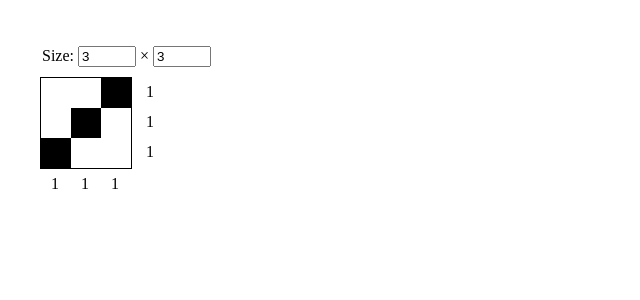
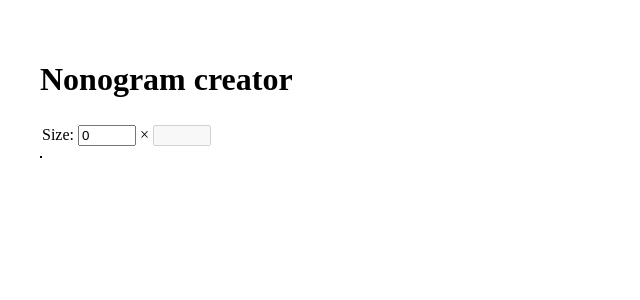
Before and after one commit to SzNagyMisu/nonogram-vue, a Vue app: page / in a window 1280 px wide. Shown: the top 300 px of the page, without its empty margins (0-640 px from the left). Built offline with nearby package versions, Linux system fonts and the light colour scheme.

Commit message:
remove mock initial value + heading

```diff
--- a/src/App.vue
+++ b/src/App.vue
@@ -7,11 +7,7 @@ import HorizontalDefinitions from './components/HorizontalDefinitions.vue';
 import VerticalDefinitions from './components/VerticalDefinitions.vue';
 
 
-const table = ref([
-    [null, null, "black"],
-    [null, "black", null],
-    ["black", null, null],
-]);
+const table = ref([]);
 
 const rowCount = computed(() => table.value.length);
 const colCount = computed(() => table.value[0] && table.value[0].length);
@@ -36,6 +32,8 @@ const setTable = (newRowCount, newColCount) => {
 </script>
 
 <template>
+    <h1>Nonogram creator</h1>
+
     <SetSize
         :rowCount="rowCount"
         :colCount="colCount"
```
